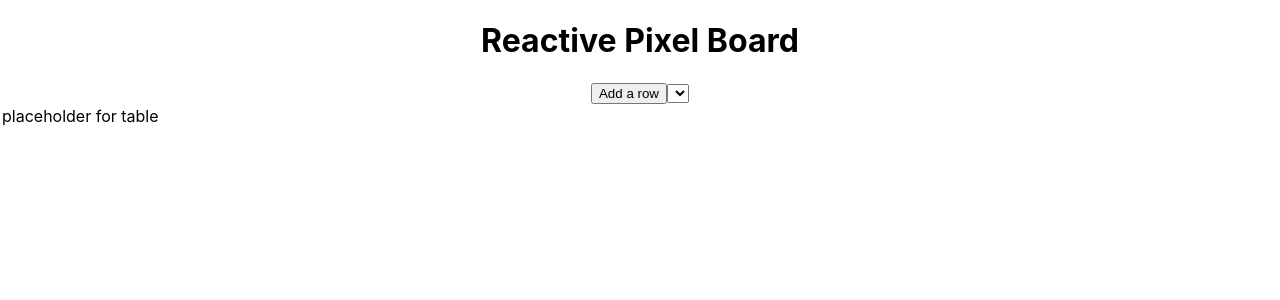
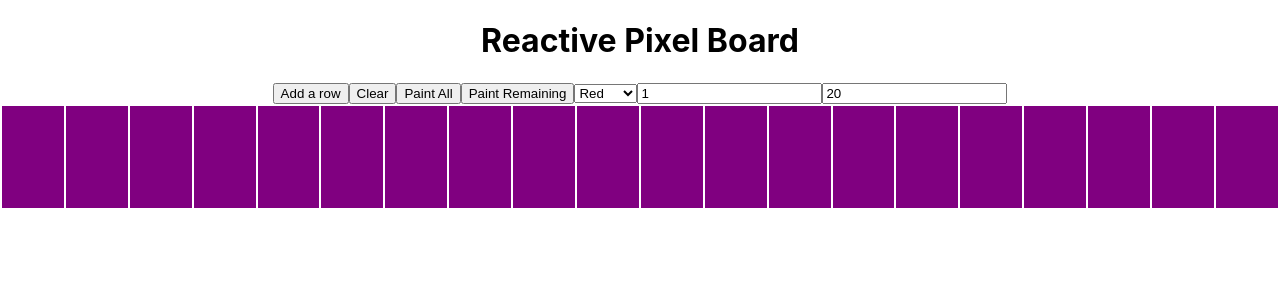
Before and after one commit to dwyfrequency/Reactive-Pixel-Board, a React (Create React App) app: page / in a window 1280 px wide. Both pictures are taken after a click on the button "Add a row". Shown: the top 300 px of the page. Built offline with nearby package versions, Linux system fonts and the light colour scheme.

Commit message:
rending rows on button click

```diff
--- a/src/App.js
+++ b/src/App.js
@@ -1,16 +1,63 @@
-import React, { Component } from 'react';
-import logo from './logo.svg';
+import React, { useState } from 'react';
 import './App.css';
 
 export const App = () => {
+  const [rowVal, setRowVal] = useState(1);
+  const [colVal, setColVal] = useState(20);
+  const [colorVal, setColorVal] = useState('red');
+  const [board, setBoard] = useState([]);
+
+  // Functions
+  const addCells = () => {
+    const arr = Array.from({ length: rowVal }, (_, rowIdx) =>
+      Array.from({ length: colVal }, (_, colIdx) => (
+        <td
+          key={`row#${rowIdx}- col#${colIdx}`}
+          style={{ backgroundColor: 'purple', width: 100, height: 100 }}
+        />
+      ))
+    );
+    setBoard(board.concat(arr));
+  };
+
   return (
     <div className="App">
       <h1>Reactive Pixel Board</h1>
       <div>
-        <button id="add-row">Add a row</button>
-        <select>Color Selector</select>
+        <button id="add-row" onClick={addCells}>
+          Add a row
+        </button>
+        <button id="clear">Clear</button>
+        <button id="paint-all">Paint All</button>
+        <button id="paint-remaining">Paint Remaining</button>
+        <select onChange={e => setColorVal(e.target.value)} value={colorVal}>
+          <option value="red">Red</option>
+          <option value="green">Green</option>
+          <option value="blue">Blue</option>
+          <option value="mango">Mango</option>
+        </select>
+        <input
+          type="text"
+          name="row"
+          value={rowVal}
+          placeholder="1"
+          onChange={e => setRowVal(e.target.value)}
+        />
+        <input
+          type="text"
+          name="column"
+          value={colVal}
+          placeholder="20"
+          onChange={e => setColVal(e.target.value)}
+        />
       </div>
-      <table>placeholder for table</table>
+      <table>
+        <tbody>
+          {board.map((item, rowIdx) => (
+            <tr key={`row#${rowIdx}`}>{item}</tr>
+          ))}
+        </tbody>
+      </table>
     </div>
   );
 };
```
